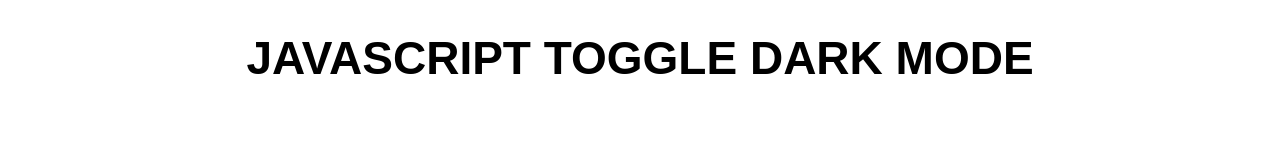
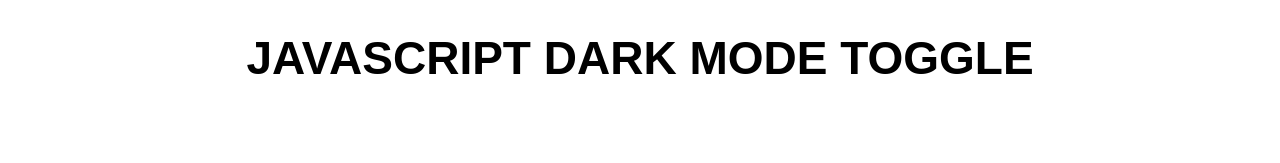
Before and after one commit to prasanthtech1/Dark_Theme_Toggle, a plain HTML site: page index.html in a window 1280 px wide. Shown: the top 163 px of the page. Drawn offline with nearby package versions, Linux system fonts and the light colour scheme.

Commit message:
update 2

```diff
--- a/index.html
+++ b/index.html
@@ -3,7 +3,7 @@
 <head>
     <meta charset="UTF-8">
     <meta name="viewport" content="width=device-width, initial-scale=1.0">
-    <title>Dark Theme Toggle</title>
+    <title>Dark Mode Toggle</title>
     <link rel="stylesheet" href="style.css">
 
     <script src="script.js" defer></script>
@@ -11,7 +11,7 @@
 </head>
 <body>
     <i class="bi bi-brightness-high-fill" id="toggleDark"></i>
-    <h1>JavaScript Toggle Dark mode</h1>
+    <h1>JavaScript Dark mode Toggle</h1>
 
     <div class="container">
 
```
